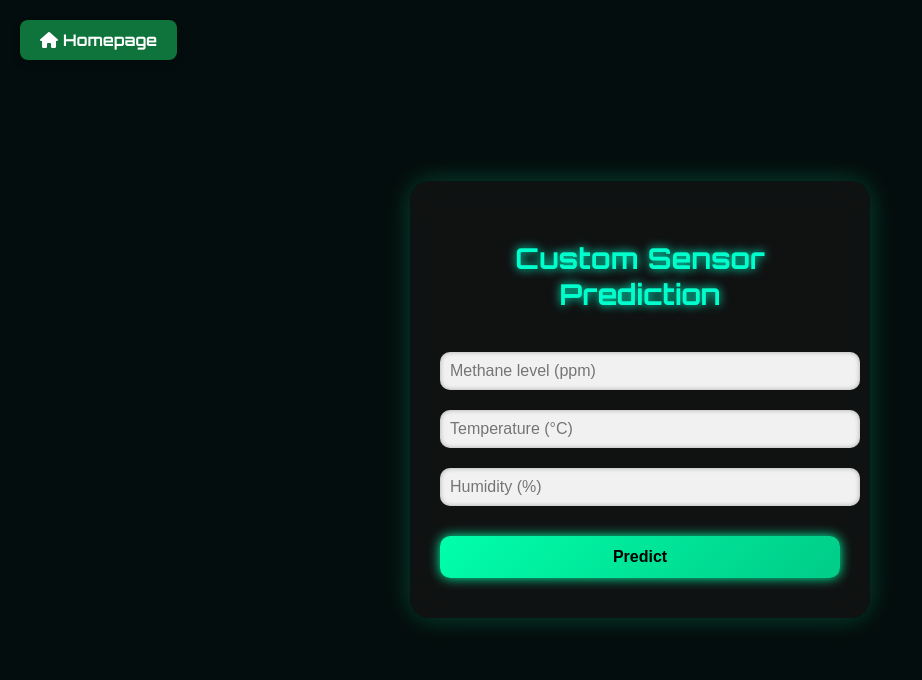
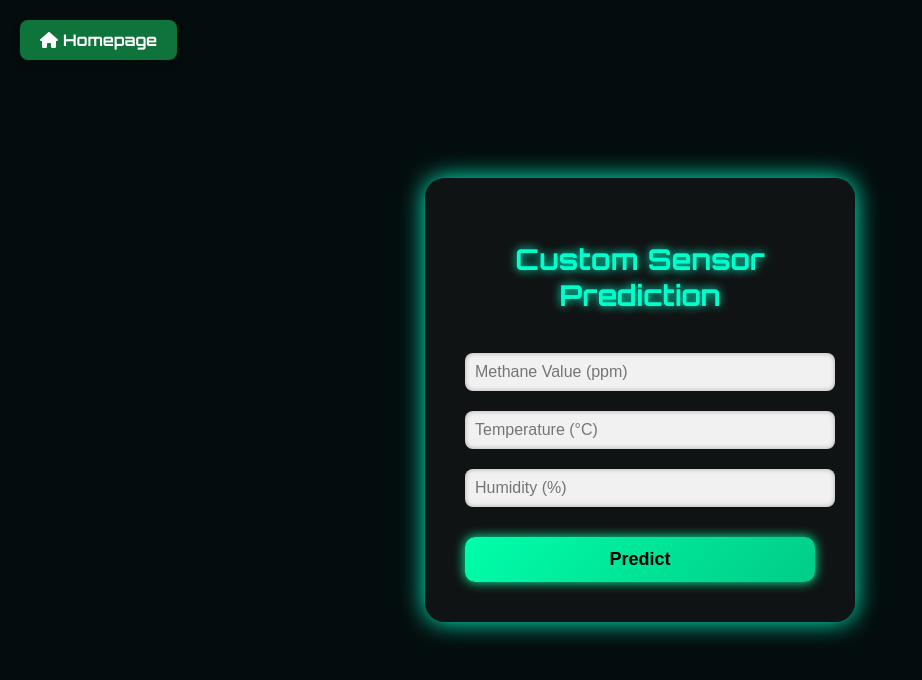
Before and after one commit to 9endu/rotbot, a Flask app: page /custom in a window 1280 px wide. Shown: the top 680 px of the page, without its empty margins (0-922 px from the left). Run offline with Flask 3, Linux system fonts and the light colour scheme; parts of the project's set-up code (start-up, migrations or seed data) failed here and were passed over.

Commit message:
custom modified

```diff
--- a/templates/custom.html
+++ b/templates/custom.html
@@ -3,37 +3,38 @@
 <head>
   <meta charset="UTF-8" />
   <meta name="viewport" content="width=device-width, initial-scale=1.0"/>
-  <title>RotBot Sensor Prediction</title>
-
+  <title>Custom Sensor Prediction</title>
    <!-- Font and Icon Links -->
    <link href="https://fonts.googleapis.com/css2?family=Orbitron:wght@700&display=swap" rel="stylesheet">
    <link rel="stylesheet" href="https://cdnjs.cloudflare.com/ajax/libs/font-awesome/6.0.0/css/all.min.css" />
-
   <style>
     body {
       margin: 0;
       height: 100vh;
       background: #040d0d;
+
       display: flex;
       align-items: center;
       justify-content: center;
       font-family: 'Orbitron', sans-serif;
+      align-items: center;
       color: white;
       overflow: hidden;
     }
-
-    .glow-box {
+    .container {
       background: rgba(22, 22, 22, 0.7);
-      backdrop-filter: blur(20px);
+      padding: 40px;
       border-radius: 20px;
-      padding: 40px 30px;
-      box-shadow: 0 0 25px rgba(0, 255, 170, 0.2), 0 0 45px rgba(0, 255, 170, 0.05);
-      width: 400px;
+      box-shadow: 0 0 25px #00ffcc;
       text-align: center;
-      animation: fadeIn 1s ease-in-out;
-      position: relative;
+      width: 350px;
     }
-
+    .container h2 {
+      color: #00ffcc;
+      font-size: 1.8em;
+      margin-bottom: 30px;
+      text-shadow: 0 0 10px #00ffcc;
+    }
     @keyframes fadeIn {
       from {
         opacity: 0;
@@ -44,34 +45,31 @@
         transform: scale(1);
       }
     }
-
-    h1 {
-      color: #00ffcc;
-      font-size: 1.8em;
-      margin-bottom: 30px;
-      text-shadow: 0 0 10px #00ffcc;
-    }
-
     input {
       width: 100%;
       padding: 10px;
       margin: 10px 0;
+      font-size: 16px;
+      border-radius: 8px;
       border: none;
-      border-radius: 10px;
-      font-size: 1em;
       background: #f1f1f1;
       color: #000;
       box-shadow: inset 0 0 5px rgba(0,0,0,0.3);
       transition: 0.3s ease;
     }
-
     input:focus {
       outline: none;
       background: #fff;
       box-shadow: 0 0 10px #00ffaa, 0 0 20px #00ffaa;
     }
-
-    button {
+    .error {
+      color: red;
+      font-size: 14px;
+      margin-top: -8px;
+      margin-bottom: 8px;
+      text-align: left;
+    }
+    .btn {
       width: 100%;
       padding: 12px;
       margin-top: 20px;
@@ -79,19 +77,22 @@
       font-weight: bold;
       border: none;
       border-radius: 10px;
+      font-size: 18px;
+      font-weight: bold;
       background: linear-gradient(135deg, #00ffaa, #00cc88);
       color: #000;
       cursor: pointer;
       box-shadow: 0 0 12px #00ffaa;
       transition: all 0.3s ease;
+
     }
-
-    button:hover {
+    .btn:hover {
       transform: scale(1.03);
       box-shadow: 0 0 18px #00ffaa, 0 0 30px #00ffaa;
+
     }
+    #result {
 
-    .result {
       margin-top: 20px;
       padding: 12px;
       background: rgba(255, 255, 255, 0.05);
@@ -99,8 +100,7 @@
       font-size: 1.1em;
       color: #00ffaa;
       text-shadow: 0 0 5px #00ffaa;
-    }
-
+      display: none;}
       .custom-wrapper .home-btn {
       position: absolute;
       top: 20px;
@@ -123,33 +123,106 @@
   </style>
 </head>
 <body>
+  <div class="custom-wrapper">
 
-  <div class="custom-wrapper">
+  <div class="container">
     <a href="/" class="home-btn"><i class="fas fa-home"></i> Homepage</a>
+    <h2>Custom Sensor Prediction</h2>
+    <form id="sensorForm">
+      <input type="number" id="methane" placeholder="Methane Value (ppm)" />
+      <div id="methaneError" class="error"></div>
 
-    <div class="glow-box">
-      <h1>Custom Sensor Prediction</h1>
-      <form id="customForm">
-        <input type="number" step="any" id="methane" placeholder="Methane level (ppm)" required />
-        <input type="number" step="any" id="temperature" placeholder="Temperature (°C)" required />
-        <input type="number" step="any" id="humidity" placeholder="Humidity (%)" required />
-        <button type="submit">Predict</button>
+      <input type="number" id="temperature" placeholder="Temperature (°C)" />
+      <div id="temperatureError" class="error"></div>
+
+      <input type="number" id="humidity" placeholder="Humidity (%)" />
+      <div id="humidityError" class="error"></div>
+
+      <button type="submit" class="btn">Predict</button>
     </form>
-      <div class="result" id="result" style="display: none;"></div>
-    </div>
+
+    <div id="result"></div>
   </div>
 
   <script>
-    document.getElementById("customForm").addEventListener("submit", async function(e) {
+    const gas = document.getElementById("gas");
+    const temperature = document.getElementById("temperature");
+    const humidity = document.getElementById("humidity");
+
+    const gasError = document.getElementById("gasError");
+    const temperatureError = document.getElementById("temperatureError");
+    const humidityError = document.getElementById("humidityError");
+
+    let touched = {
+      gas: false,
+      temperature: false,
+      humidity: false,
+    };
+
+    gas.addEventListener("input", () => {
+      touched.gas = true;
+      validateGas();
+    });
+
+    temperature.addEventListener("input", () => {
+      touched.temperature = true;
+      validateTemperature();
+    });
+
+    humidity.addEventListener("input", () => {
+      touched.humidity = true;
+      validateHumidity();
+    });
+
+    function validateGas() {
+      if (!touched.gas) return;
+      const value = parseFloat(gas.value);
+      gasError.textContent = (isNaN(value) || value < 0 || value > 500)
+        ? "Gas value must be between 0–500 ppm."
+        : "";
+    }
+
+    function validateTemperature() {
+      if (!touched.temperature) return;
+      const value = parseFloat(temperature.value);
+      temperatureError.textContent = (isNaN(value) || value < 0 || value > 50)
+        ? "Temperature must be between 0–50°C."
+        : "";
+    }
+
+    function validateHumidity() {
+      if (!touched.humidity) return;
+      const value = parseFloat(humidity.value);
+      humidityError.textContent = (isNaN(value) || value < 0 || value > 100)
+        ? "Humidity must be between 0–100%."
+        : "";
+    }
+
+    document.getElementById("sensorForm").addEventListener("submit", async function (e) {
       e.preventDefault();
-      const methane = parseFloat(document.getElementById("methane").value);
-      const temperature = parseFloat(document.getElementById("temperature").value);
-      const humidity = parseFloat(document.getElementById("humidity").value);
+      touched.gas = touched.temperature = touched.humidity = true;
+      validateGas();
+      validateTemperature();
+      validateHumidity();
 
+      if (
+        !gasError.textContent &&
+        !temperatureError.textContent &&
+        !humidityError.textContent
+      ) {
+        const methane = parseFloat(gas.value);
+        const temp = parseFloat(temperature.value);
+        const hum = parseFloat(humidity.value);
+
+        try {
           const response = await fetch("/custom", {
             method: "POST",
             headers: { "Content-Type": "application/json" },
-        body: JSON.stringify({ methane, temperature, humidity })
+            body: JSON.stringify({
+              methane,
+              temperature: temp,
+              humidity: hum,
+            }),
           });
 
           const data = await response.json();
@@ -157,6 +230,13 @@
           const resultDiv = document.getElementById("result");
           resultDiv.innerText = "Predicted Freshness Status: " + data.prediction;
           resultDiv.style.display = 'block';
+        } catch (error) {
+          console.error("Error:", error);
+          const resultDiv = document.getElementById("result");
+          resultDiv.innerText = "Error fetching prediction.";
+          resultDiv.style.display = 'block';
+        }
+      }
     });
   </script>
 
```
Lines whose indentation alone changed are shown as unchanged.
